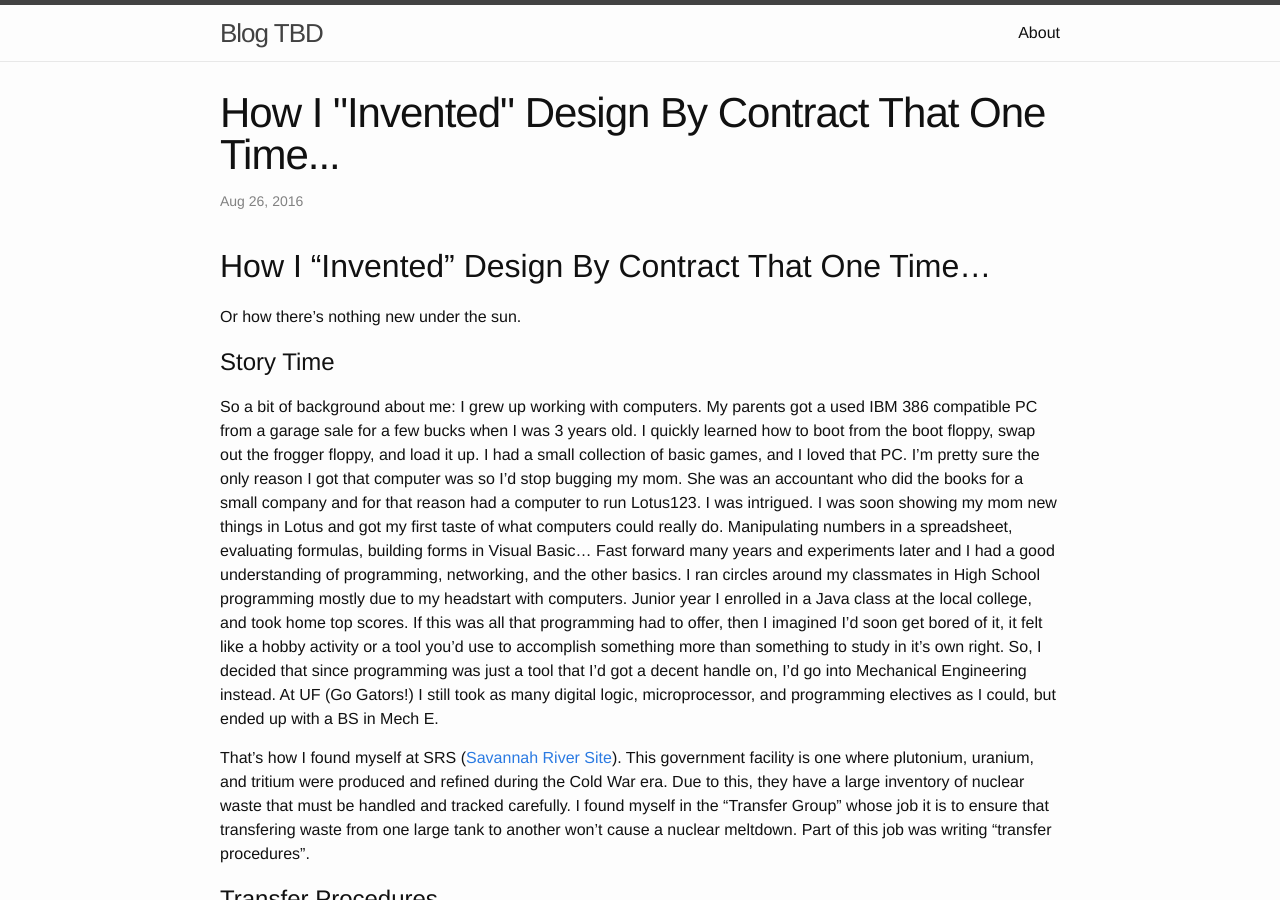
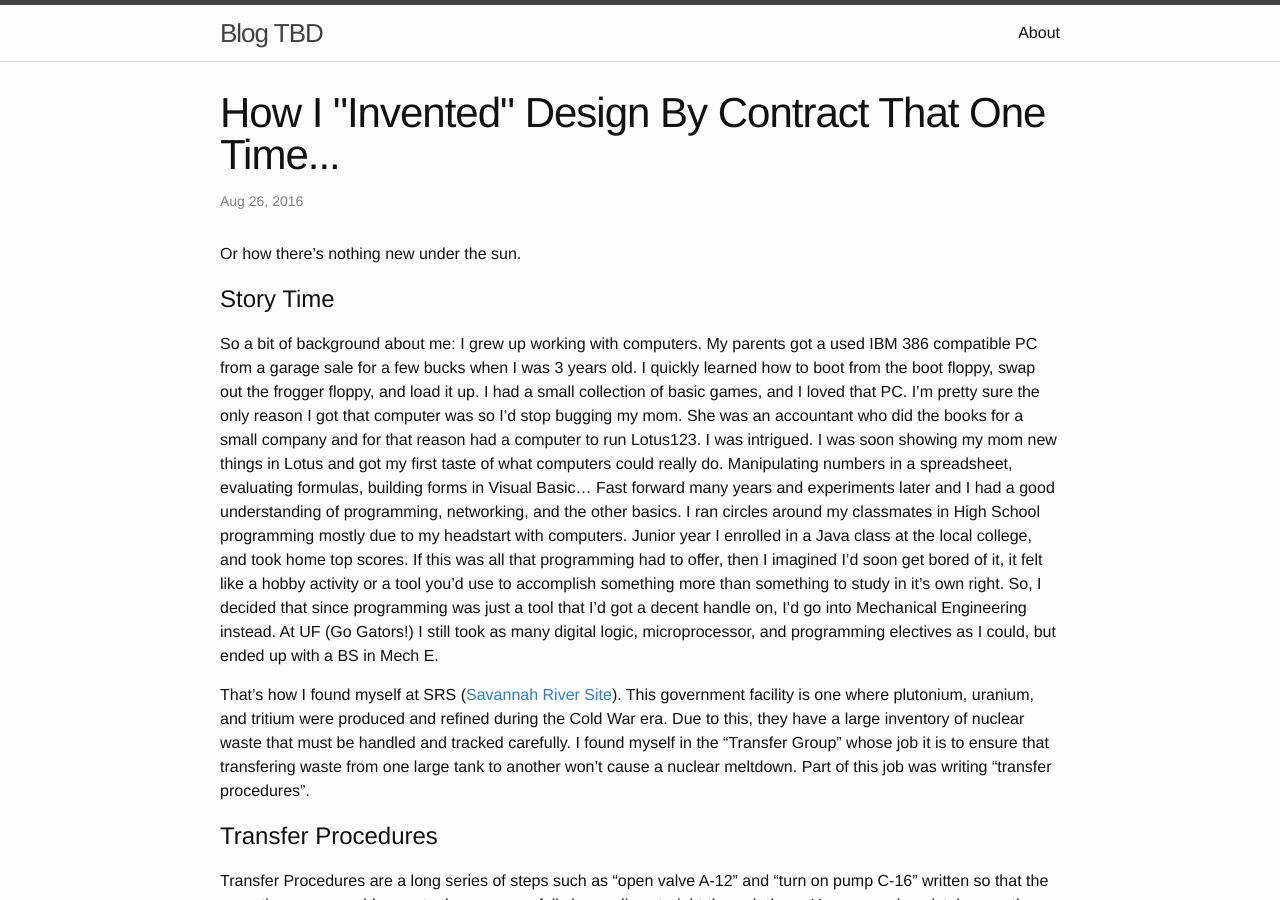
Before and after one commit to ghotiphud/ghotiphud.github.io, a Jekyll site: the page built from _posts/2016-08-26-design-by-contract.md, in a window 1280 px wide and 900 px high. Built offline with Jekyll 4.4.1, drawn with Linux system fonts in a browser that asks for light colours.

Commit message:
Get rid of double heading

```diff
--- a/_posts/2016-08-26-design-by-contract.md
+++ b/_posts/2016-08-26-design-by-contract.md
@@ -5,8 +5,6 @@ categories: Design
 date: 2016-08-26
 ---
 
-How I "Invented" Design By Contract That One Time...
-------------------------------------------------------
 Or how there's nothing new under the sun.
 
 Story Time
```
